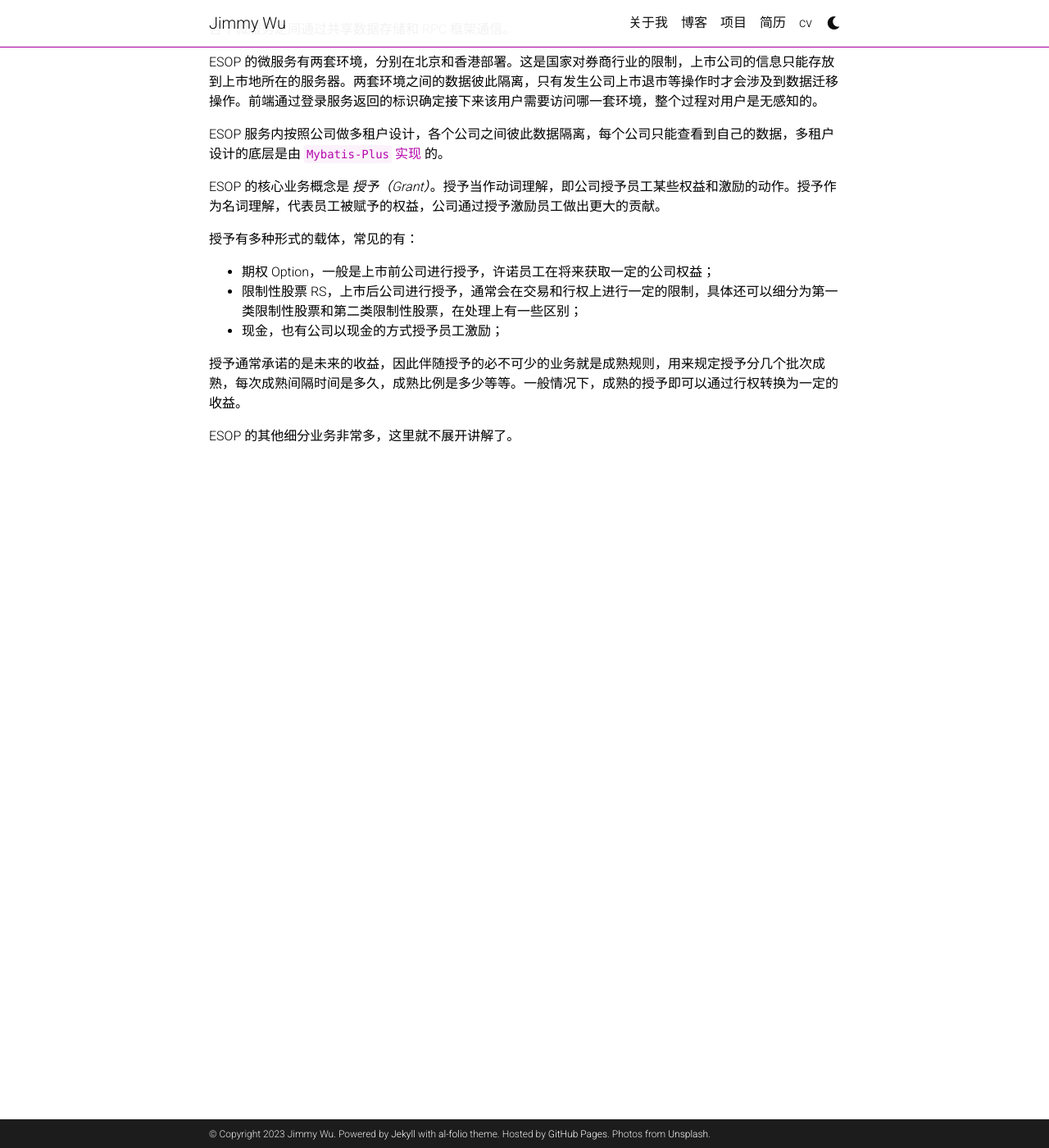
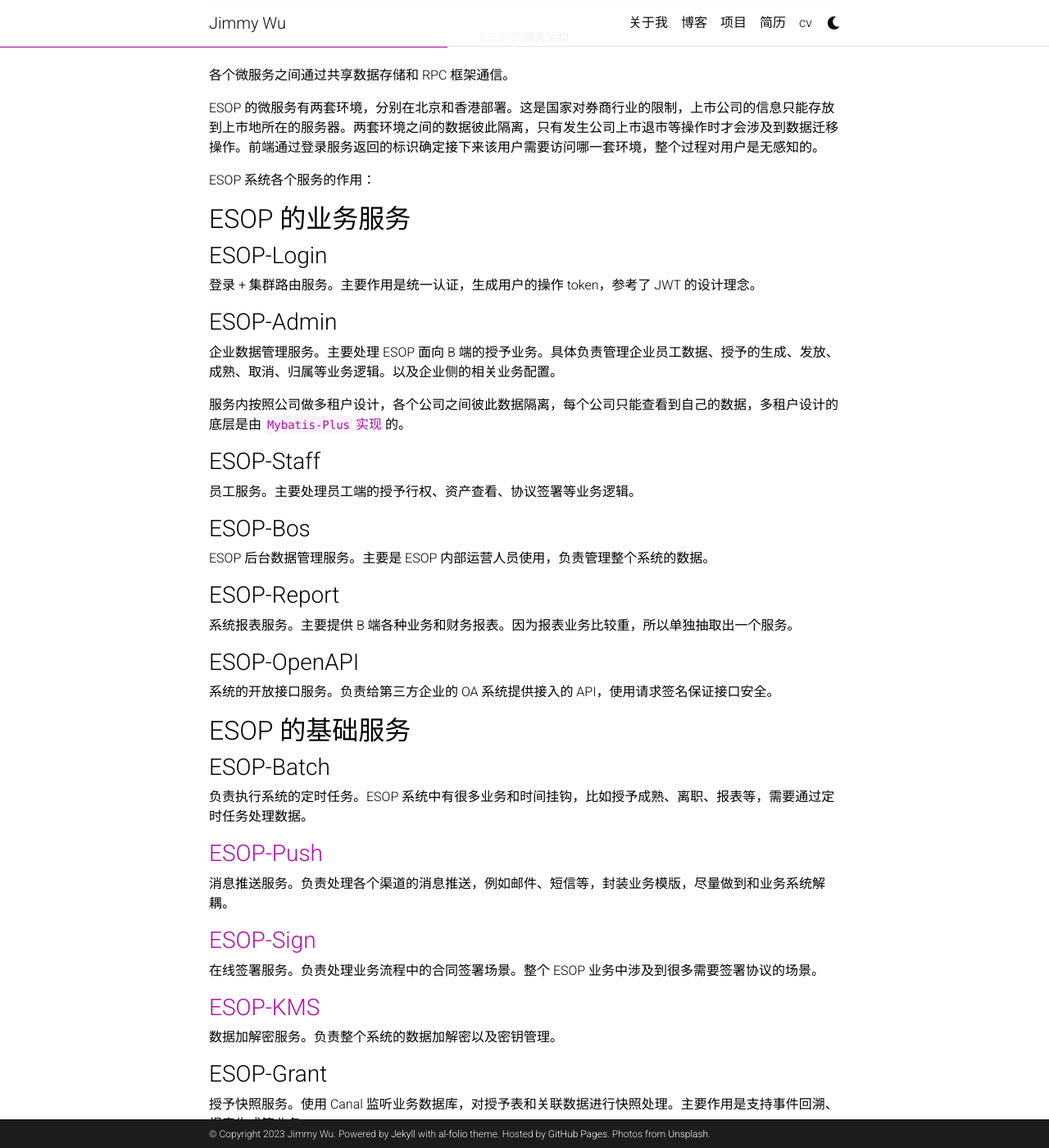
Before and after one commit to wzm001/wzm001.github.io, a Jekyll site: the page built from _projects/esop.md, in a window 1280 px wide and 1400 px high, scrolled down 740 px. Shown: the whole window at 82% size. Built offline with Jekyll 4.4.1, drawn with Linux system fonts in a browser that asks for light colours; full-size pictures stand in for the smaller copies a plugin makes; comment, search, counter and statistics services are not loaded; a style sheet for code colours, icons or effects is not loaded; some of the changed text lies outside the part shown.

Commit message:
更新esop系统介绍

```diff
--- a/_projects/esop.md
+++ b/_projects/esop.md
@@ -7,9 +7,7 @@
 category: 工作
 ---
 
-[ESOP](https://www.uponeshare.com/) 是我们主推的期权托管 SaaS 服务，面向企业和员工提供完整的期权托管服务，负责处理期权从授予、成熟、行权的全生命周期业务。
-
-ESOP 的整体的架构如下图所示：
+[ESOP](https://www.uponeshare.com/) (Employee Stock Ownership Plan) 指员工持股计划，公司借由让员工认购公司的股票，成为公司的股东之一。员工因此被激励会更努力工作，为公司和自己同时创造财富，实现双赢。老虎证券的 ESOP 系统是一款面向企业及员工的 SaaS 服务平台，负责管理企业发放给员工的期权/股票/现金 (统称为激励工具) 的完整生命周期，具体包括激励工具的授予、成熟、 归属、交易等环节。系统为 B 端用户提供了专业的企业审计报表工具和完善的授予发放管理功能，为 C 端用户提供了一站式的交易平台，归属的股票可以直接通过老虎 APP 进行交易。项目采用微服务架构开发部署，整体的架构如下图所示：
 
 <div class="row">
     <div class="col-sm mt-3 mt-md-0">
@@ -24,7 +22,83 @@
 
 ESOP 的微服务有两套环境，分别在北京和香港部署。这是国家对券商行业的限制，上市公司的信息只能存放到上市地所在的服务器。两套环境之间的数据彼此隔离，只有发生公司上市退市等操作时才会涉及到数据迁移操作。前端通过登录服务返回的标识确定接下来该用户需要访问哪一套环境，整个过程对用户是无感知的。
 
-ESOP 服务内按照公司做多租户设计，各个公司之间彼此数据隔离，每个公司只能查看到自己的数据，多租户设计的底层是由 `Mybatis-Plus` [实现](https://baomidou.com/pages/aef2f2/) 的。
+ESOP 系统各个服务的作用：
+
+## ESOP 的业务服务
+
+### ESOP-Login
+
+登录 + 集群路由服务。主要作用是统一认证，生成用户的操作 token，参考了 JWT 的设计理念。
+
+### ESOP-Admin
+
+企业数据管理服务。主要处理 ESOP 面向 B 端的授予业务。具体负责管理企业员工数据、授予的生成、发放、成熟、取消、归属等业务逻辑。以及企业侧的相关业务配置。
+
+服务内按照公司做多租户设计，各个公司之间彼此数据隔离，每个公司只能查看到自己的数据，多租户设计的底层是由 `Mybatis-Plus` [实现](https://baomidou.com/pages/aef2f2/) 的。
+
+### ESOP-Staff
+
+员工服务。主要处理员工端的授予行权、资产查看、协议签署等业务逻辑。
+
+### ESOP-Bos
+
+ESOP 后台数据管理服务。主要是 ESOP 内部运营人员使用，负责管理整个系统的数据。
+
+### ESOP-Report
+
+系统报表服务。主要提供 B 端各种业务和财务报表。因为报表业务比较重，所以单独抽取出一个服务。
+
+### ESOP-OpenAPI
+
+系统的开放接口服务。负责给第三方企业的 OA 系统提供接入的 API，使用请求签名保证接口安全。
+
+## ESOP 的基础服务
+
+### ESOP-Batch
+
+负责执行系统的定时任务。ESOP 系统中有很多业务和时间挂钩，比如授予成熟、离职、报表等，需要通过定时任务处理数据。
+
+### [ESOP-Push](https://wzm001.github.io/projects/esop-push/)
+
+消息推送服务。负责处理各个渠道的消息推送，例如邮件、短信等，封装业务模版，尽量做到和业务系统解耦。
+
+### [ESOP-Sign](https://wzm001.github.io/projects/esop-sign/)
+
+在线签署服务。负责处理业务流程中的合同签署场景。整个 ESOP 业务中涉及到很多需要签署协议的场景。
+
+### [ESOP-KMS](https://wzm001.github.io/projects/esop-kms/)
+
+数据加解密服务。负责整个系统的数据加解密以及密钥管理。
+
+### ESOP-Grant
+
+授予快照服务。使用 Canal 监听业务数据库，对授予表和关联数据进行快照处理。主要作用是支持事件回溯、报表生成等业务。
+
+## 底层数据服务
+
+### ESOP-FileServer
+
+文件存储服务。统一管理 ESOP 系统中所有的文件，主要包括协议和模版文件、报表文件等。底层依赖 Amazon S3 服务。
+
+### Redis & MySQL
+
+数据缓存和持久化存储。
+
+## 依赖的外部服务
+
+### 上上签
+
+提供签署证书服务。
+
+### 邮件/短信推送服务
+
+提供邮件/短信消息渠道支持。
+
+### 老虎 APP
+
+提供员工行权的交易接口。
+
+# ESOP 业务梳理
 
 ESOP 的核心业务概念是 *授予（Grant）*。授予当作动词理解，即公司授予员工某些权益和激励的动作。授予作为名词理解，代表员工被赋予的权益，公司通过授予激励员工做出更大的贡献。
 
@@ -35,4 +109,4 @@
 
 授予通常承诺的是未来的收益，因此伴随授予的必不可少的业务就是成熟规则，用来规定授予分几个批次成熟，每次成熟间隔时间是多久，成熟比例是多少等等。一般情况下，成熟的授予即可以通过行权转换为一定的收益。
 
-ESOP 的其他细分业务非常多，这里就不展开讲解了。
+TODO
```
Also changed, not shown: assets/img/esop-arch.png.
